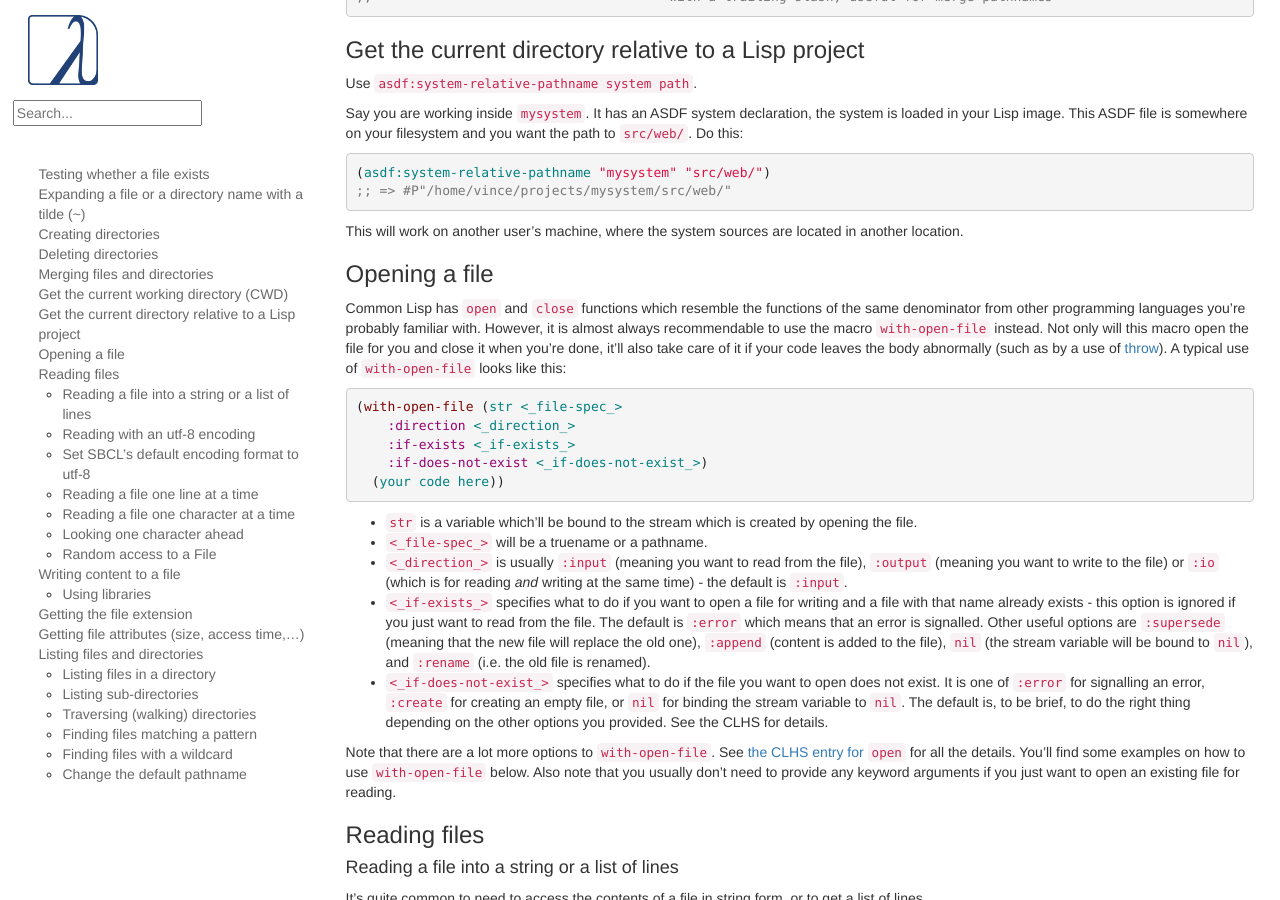
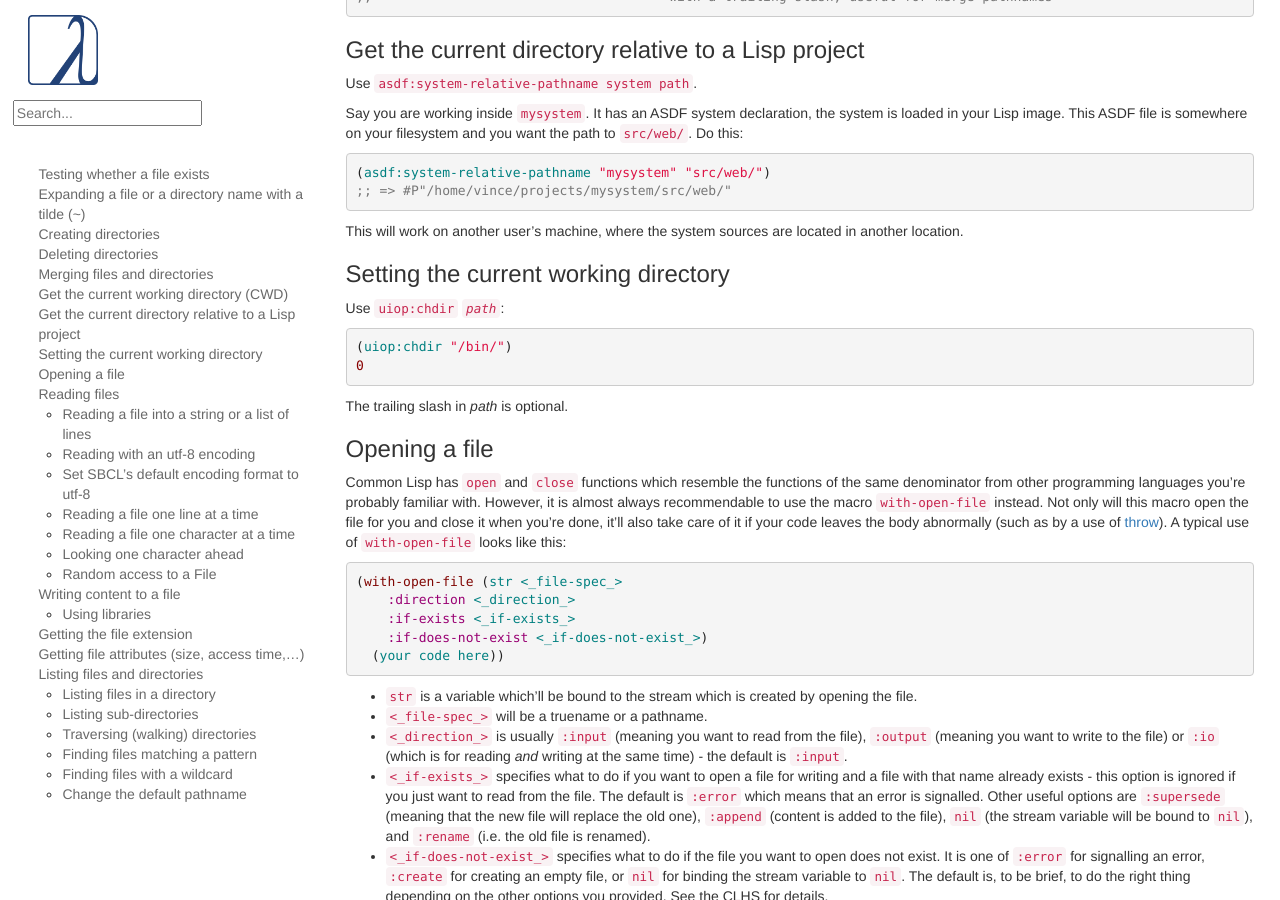
Before and after one commit to LispCookbook/cl-cookbook, a Jekyll site: the page built from files.md, in a window 1280 px wide and 900 px high, scrolled down 2148 px. Built offline with Jekyll 4.4.1, drawn with Linux system fonts in a browser that asks for light colours.

Commit message:
Added 'setting the current working directory' to 'Files and Directories' (#448)
* Added `setting the current working directory' to `Files and Directories'

with `uiop/os:chdir path`

* Update files.md

```diff
--- a/files.md
+++ b/files.md
@@ -161,6 +161,18 @@ is somewhere on your filesystem and you want the path to `src/web/`. Do this:
 ~~~
 
 This will work on another user's machine, where the system sources are located in another location.
+
+
+### Setting the current working directory
+
+Use [`uiop:chdir`](https://asdf.common-lisp.dev/uiop.html#Function-uiop_002fos_003achdir) _`path`_:
+
+~~~lisp
+(uiop:chdir "/bin/")
+0
+~~~
+
+The trailing slash in _path_ is optional.
 
 
 ### Opening a file
```
